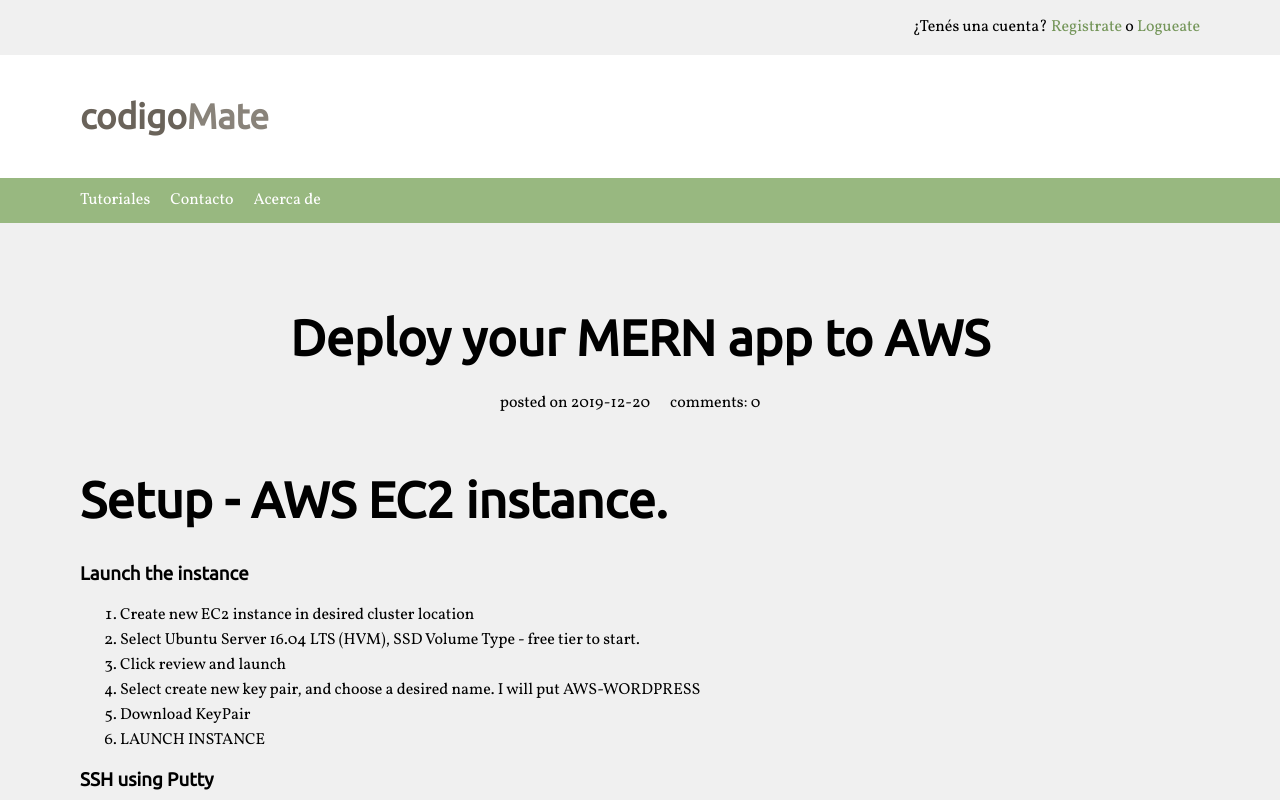
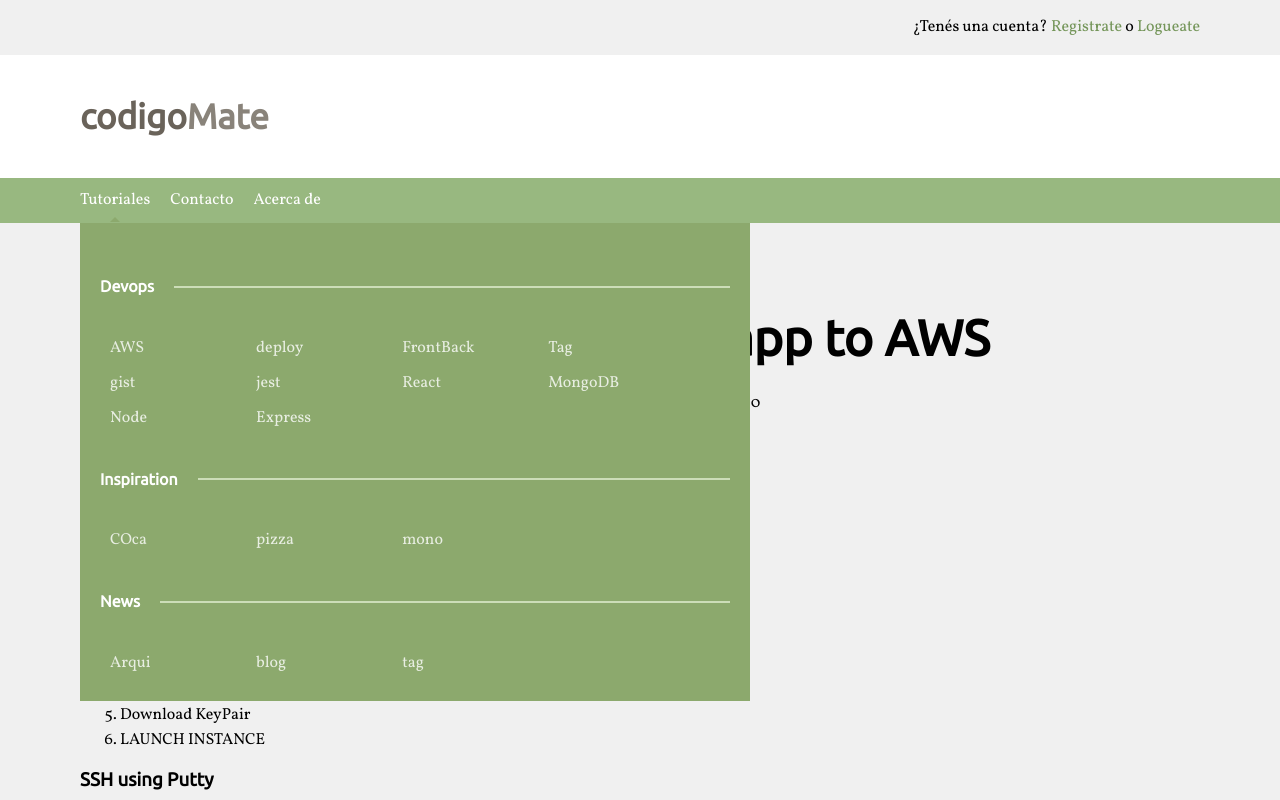
Before and after one commit to martin2844/gatsby-blog-auth, a Gatsby site: page /tutorial/aws-google in a window 1280 px wide. Shown: the top 800 px of the page. Built offline with nearby package versions, Linux system fonts and the light colour scheme; Gatsby itself is replaced by a stand-in of ours; some packages are replaced by stand-ins of ours; no server answers; the database is empty.

Commit message:
finished menu, added nodes for cat pages

```diff
--- a/gatsby-node.js
+++ b/gatsby-node.js
@@ -19,11 +19,16 @@ module.exports.onCreateNode = ({node, actions}) => {
 module.exports.createPages = async ({graphql, actions}) => {
     const {createPage} = actions;
     const blogTemplate = path.resolve('./src/templates/BlogTemplate.js');
+    const catTemplate = path.resolve('./src/templates/CatTemplate.js');
     const res = await graphql(`
     query {
         allMarkdownRemark {
           edges{
             node {
+              frontmatter {
+                tags
+                category
+              }
               fields {
                 slug
               }
@@ -39,6 +44,13 @@ module.exports.createPages = async ({graphql, actions}) => {
             context: {
                 slug: edge.node.fields.slug
             }
+        });
+        createPage({
+          component:  catTemplate,
+          path: `category/${edge.node.frontmatter.category}`,
+          context: {
+            category: edge.node.frontmatter.category
+          }
         })
     } )
 
--- a/src/blog/aws-google.md
+++ b/src/blog/aws-google.md
@@ -6,7 +6,7 @@ date: '2019-12-20'
 sinopsis: 'If you want to deploy a MERN app to AWS, and you have windows as your OS, this is for you.'
 tags: [AWS, deploy, FrontBack, Tag, gist, jest]
 id: "67"
-category: "Devops"
+category: "devops"
 
 
 
--- a/src/blog/aws-vps.md
+++ b/src/blog/aws-vps.md
@@ -6,7 +6,7 @@ date: '2019-12-20'
 sinopsis: 'If you want to deploy a MERN app to AWS, and you have windows as your OS, this is for you.'
 tags: [AWS, deploy, React, MongoDB, Node, Express]
 id: "2"
-category: "Devops"
+category: "devops"
 
 
 
--- a/src/layout/Header.js
+++ b/src/layout/Header.js
@@ -37,9 +37,12 @@ const Header = () => {
 
     //convert to array to be able to map
     let newCat = [...categories];
+    //Sort by alphabetical order
+    newCat.sort((a, b) => a.localeCompare(b));
+
 
     //For each category, search the posts and create a unique tag combo, which will fill out the cat menu.
-    newCat.map((cat) => {
+    let display = newCat.map((cat) => {
         //Create a new set to get all available tags without repeating for a category.
         console.log(cat);
         const tags = new Set();
@@ -49,9 +52,22 @@ const Header = () => {
         onlyThisCatsPost.forEach((post) => {
             post.node.frontmatter.tags.forEach(tag => tags.add(tag));
         });
+        //Now with this we can map the newCat Array into JSX for displaying it afterwards.
+        let mapTag = [...tags];
+        let mapping = mapTag.map(tag => <span key={tag} className="tag">{tag}</span>)
+        return(
+          <div key={cat} className="topic-container">
+              <div className="cat-container">
+                  <Link to={`/category/${cat}`}><h4>{cat}</h4></Link>
+                  <hr/>
+               </div>
+            <div className="tag-container">
+                 {mapping}
+            </div>
 
-        //Now with this we can map the newCat Array into JSX for displaying it afterwards.
-        console.log(tags);
+
+          </div>
+        )
     });
 
     const state = useContext(GlobalStateContext) || {
@@ -91,9 +107,9 @@ const Header = () => {
                 <ul className="flex-row-center no-pad">
                     <li className="tutorial-link">
                         <Link to="/tutoriales">Tutoriales</Link>
+                        <div className="trickster"></div>
                         <ul className="dropdownNav">
-                            <li>item</li>
-                            <li>item2 </li>
+                            {display}
                         </ul>
                     </li>
                     <li>
--- a/src/layout/header.scss
+++ b/src/layout/header.scss
@@ -43,9 +43,36 @@
      color: black;
     }
 
+.tutorial-link {
+    .trickster {
+        position: absolute;
+        top: 0;
+        left: 0;
+    }
+    .trickster::after {
+            content:'';
+            display:block;
+            width:0;
+            height:0;
+            position: relative;
+            z-index: 2;
+            top: 217px;
+            left: 110px;
+            border-style: solid;
+            border-width: 0 5px 5px 5px;
+            border-color: transparent transparent #f0f0f0 transparent;
+    }
+}
 
 .tutorial-link:hover .dropdownNav {
     display: block;
+}
+
+.tutorial-link:hover {
+    .trickster::after {
+
+        border-color: transparent transparent #8CA96D transparent;
+    }
 }
 
 .tutorial-link:hover .dropdownNav:hover {
@@ -65,3 +92,40 @@ ul.dropdownNav {
 .no-pad {
     padding:0;
 }
+
+.topic-container {
+    display: flex;
+    flex-direction: column;
+}
+
+.cat-container {
+    display: flex;
+    flex-direction: row;
+    align-items: center;
+    h4 {
+        text-transform: capitalize;
+        margin-right: 20px;
+    }
+    hr {
+        width: 100%;
+        border: solid .5px #ccddb8;
+    }
+}
+
+.tag-container {
+    display: flex;
+    flex-wrap: wrap;
+    flex-direction: row;
+    justify-content: flex-start;
+
+    .tag {
+        padding: 5px 10px;
+        flex-basis: 20%;
+        color: rgba(255,255,255,.8);
+        cursor: pointer;
+        &:hover {
+            color: #fff;
+            background-color: #859F67;
+        }
+    }
+}
--- a/src/templates/BlogTemplate.js
+++ b/src/templates/BlogTemplate.js
@@ -5,7 +5,7 @@ import Spinner from '../layout/Spinner';
 import firebase from "firebase/app";
 
 
-import '@firebase/firestore'
+import '@firebase/firestore';
 
 //Basic firebase package
 import app from '../config/base.js';
--- /dev/null
+++ b/src/templates/CatTemplate.js
@@ -0,0 +1,43 @@
+import React from 'react';
+import Layout from '../layout/Layout';
+import {graphql, Link} from 'gatsby';
+
+
+
+//export query so gatsby can grab it as a prop
+export const query = graphql`
+query($category: String) {
+    allMarkdownRemark(
+      limit: 2000
+      sort: { fields: [frontmatter___date], order: DESC }
+      filter: { frontmatter: { category: { in: [$category] } } }
+    ) {
+      totalCount
+      edges {
+        node {
+          fields {
+            slug
+          }
+          frontmatter {
+            title
+          }
+        }
+      }
+    }
+  }
+`
+
+console.log(query)
+
+
+const CatTemplate = ({data, pageContext}) => {
+
+    return (
+        <Layout>
+            <h1>{pageContext.category}</h1>
+            asdasd
+        </Layout>
+    )
+}
+
+export default CatTemplate
```
